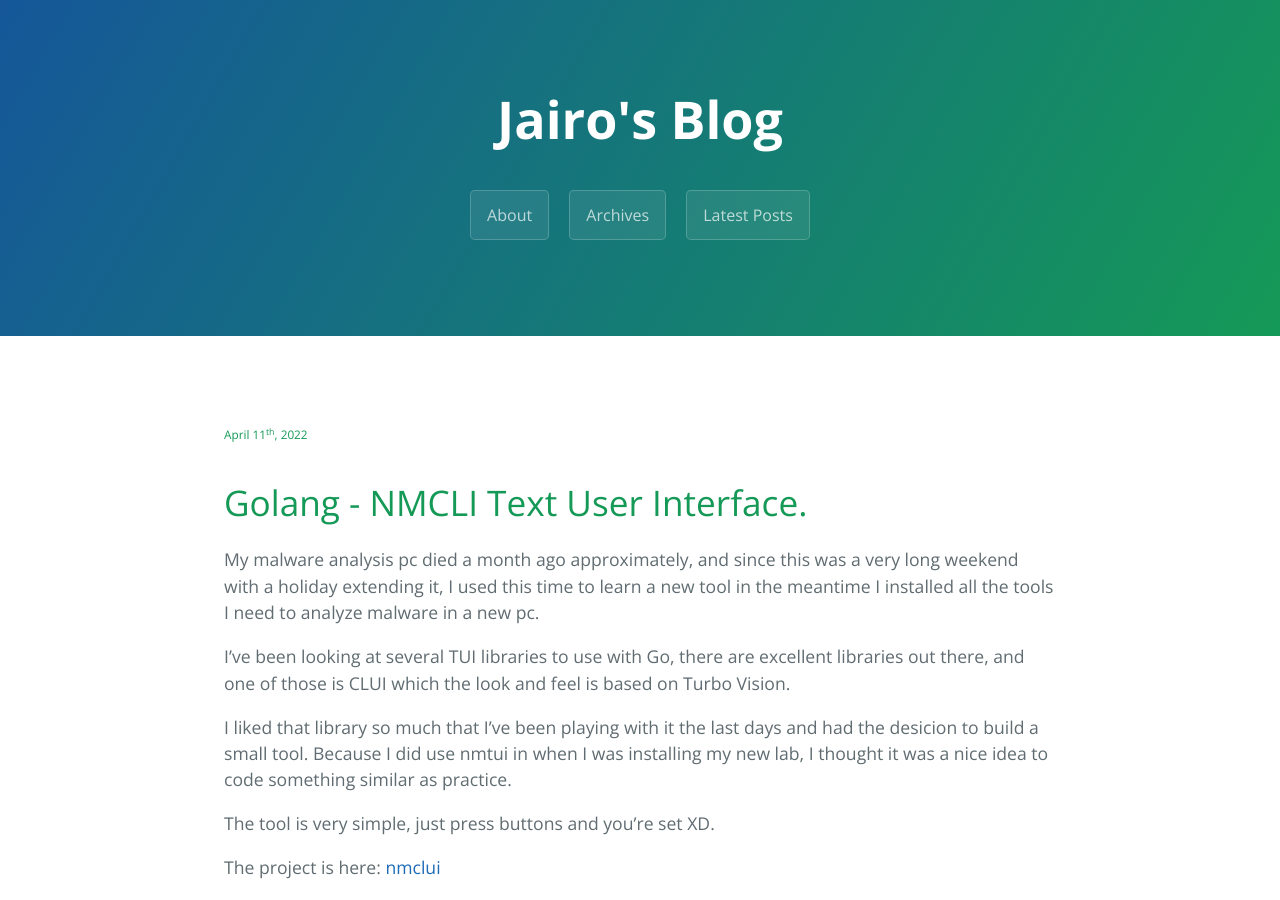
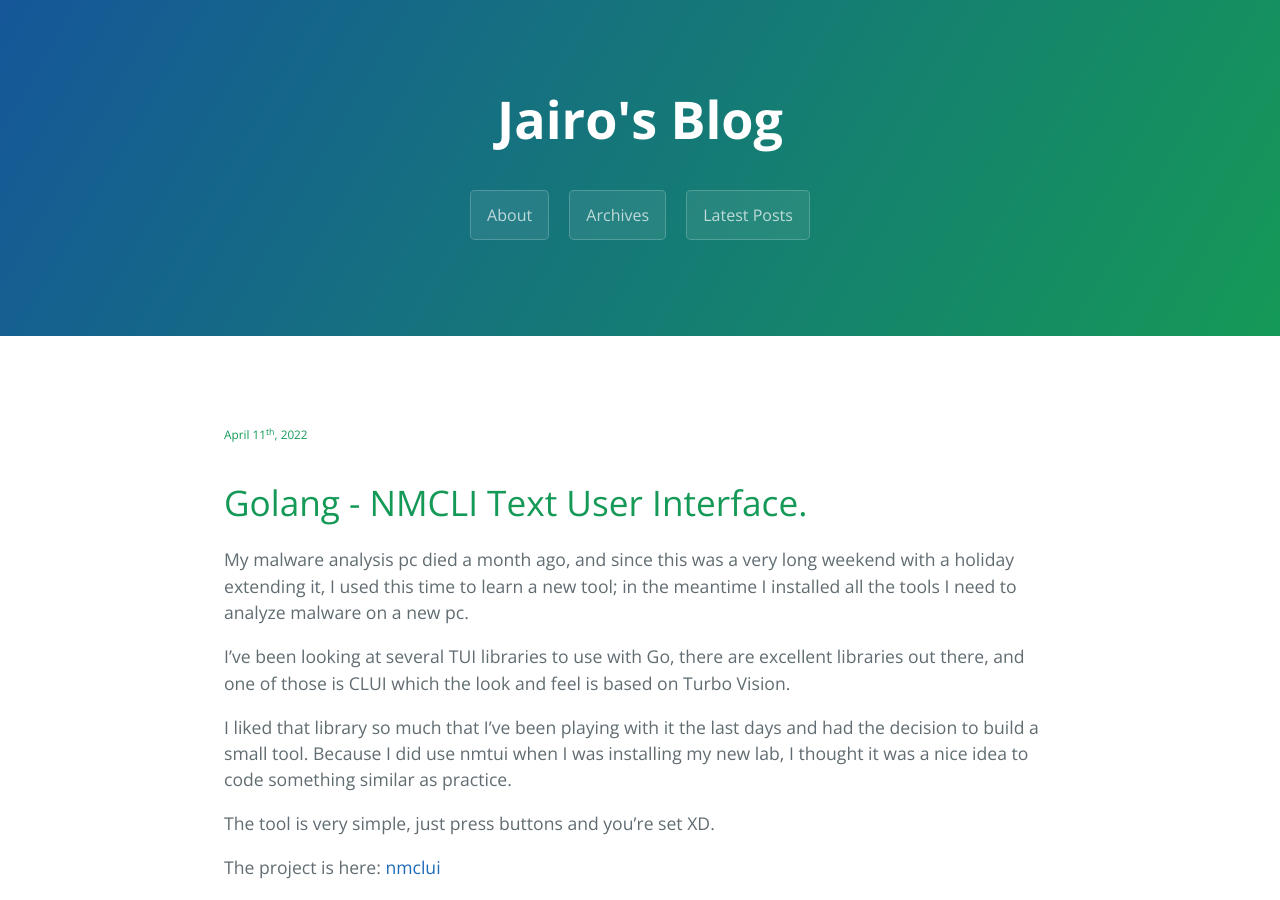
Before and after one commit to jairochavesb/blog, a Jekyll site: the page built from posts/2022/04/11/golang-nmclui.md, in a window 1280 px wide and 900 px high. Built offline with Jekyll 4.4.1, drawn with Linux system fonts in a browser that asks for light colours.

Commit message:
Update golang-nmclui.md

```diff
--- a/posts/2022/04/11/golang-nmclui.md
+++ b/posts/2022/04/11/golang-nmclui.md
@@ -10,12 +10,12 @@ title: Jairo's Blog
 
 # Golang - NMCLI Text User Interface.
 
-My malware analysis pc died a month ago approximately, and since this was a very long weekend with a holiday extending it, I used this time to learn a new tool in the meantime I installed all the tools I need to analyze malware in a new pc.
+My malware analysis pc died a month ago, and since this was a very long weekend with a holiday extending it, I used this time to learn a new tool; in the meantime I installed all the tools I need to analyze malware on a new pc.
 
 I’ve been looking at several TUI libraries to use with Go, there are excellent libraries out there, and one of those is CLUI which the look and feel is based on Turbo Vision.
 
-I liked that library so much that I’ve been playing with it the last days and had the desicion to build a small tool.
-Because I did use nmtui in when I was installing my new lab, I thought it was a nice idea to code something similar as practice.
+I liked that library so much that I’ve been playing with it the last days and had the decision to build a small tool.
+Because I did use nmtui when I was installing my new lab, I thought it was a nice idea to code something similar as practice.
 
 The tool is very simple, just press buttons and you’re set XD.
 
```
